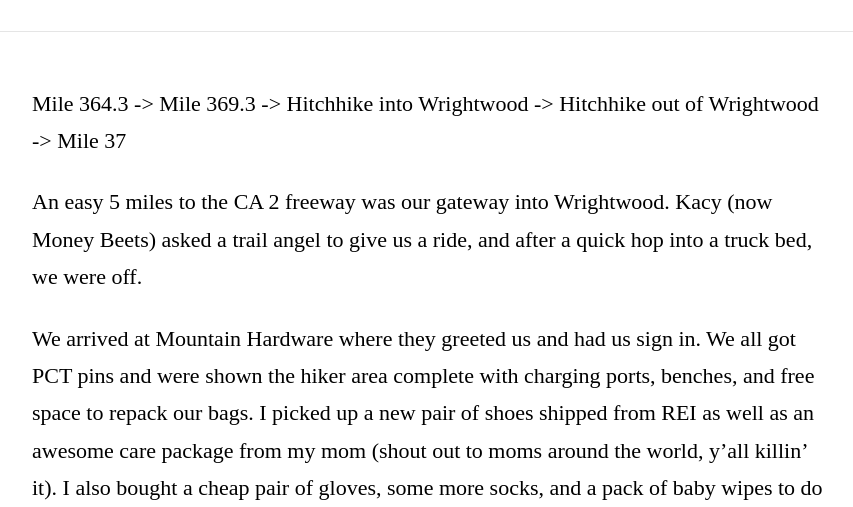
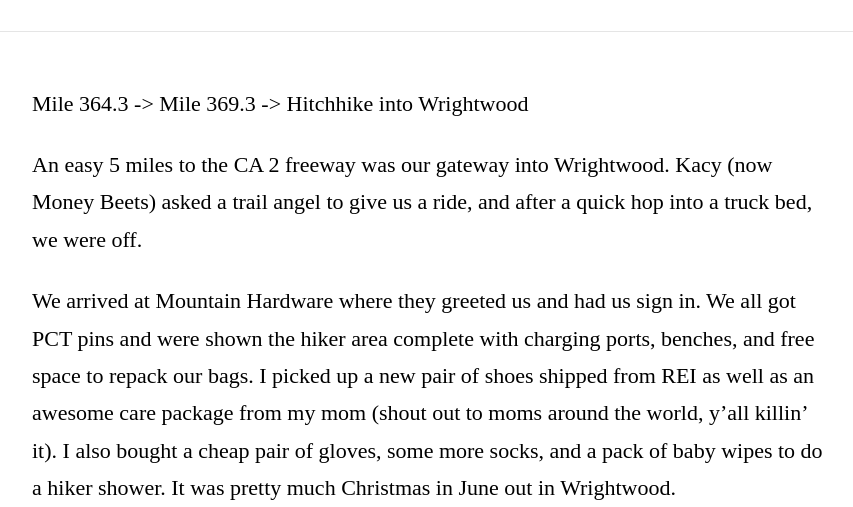
Before and after one commit to jacobleistra/pct2019, a Jekyll site: the page built from _posts/2019-06-01-christmas-in-wrightwood.md, in a window 1280 px wide and 900 px high, scrolled down 989 px, cut to the strip 169-676 px from the top of the window. Shown: the whole strip, without its empty margins (212-1065 px from the left). Built offline with Jekyll 4.4.1, drawn with Linux system fonts in a browser that asks for light colours; some web fonts are replaced.

Commit message:
Fix error

```diff
--- a/_posts/2019-06-01-christmas-in-wrightwood.md
+++ b/_posts/2019-06-01-christmas-in-wrightwood.md
@@ -8,7 +8,7 @@ tags:
     - PCT
     - Life
 ---
-Mile 364.3 -> Mile 369.3 -> Hitchhike into Wrightwood -> Hitchhike out of Wrightwood -> Mile 37
+Mile 364.3 -> Mile 369.3 -> Hitchhike into Wrightwood
 
 An easy 5 miles to the CA 2 freeway was our gateway into Wrightwood. Kacy (now Money Beets) asked a trail angel to give us a ride, and after a quick hop into a truck bed, we were off.
 
```
